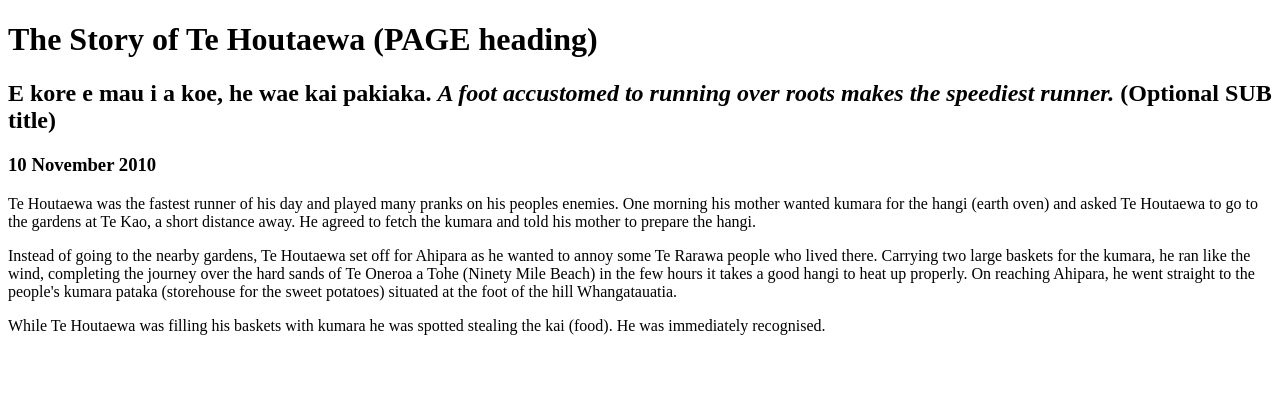
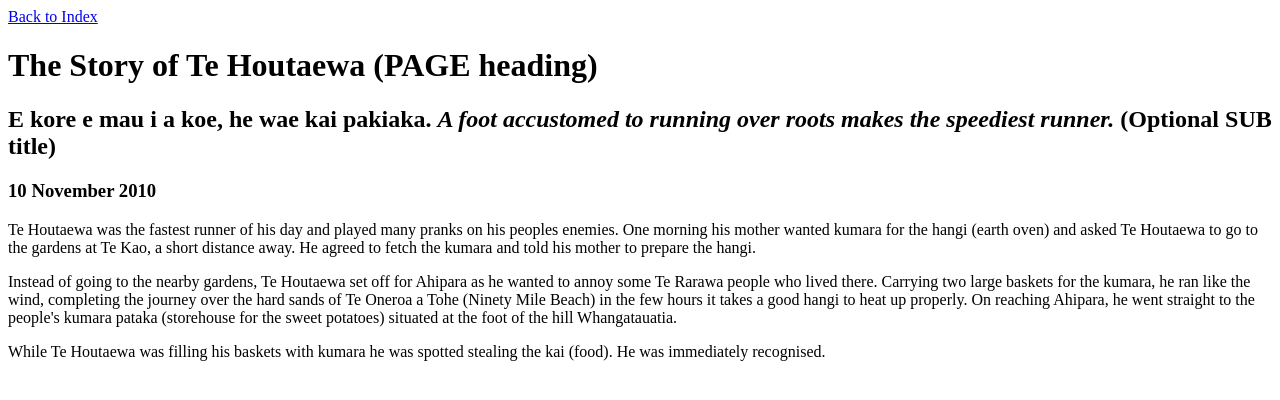
Before and after one commit to alexei-garrow/alexei-garrow.github.io, a plain HTML site: page blog/te-houtaewa-template.html in a window 1280 px wide. Drawn offline with Linux system fonts and the light colour scheme.

Commit message:
Add href to index

```diff
--- a/blog/te-houtaewa-template.html
+++ b/blog/te-houtaewa-template.html
@@ -7,6 +7,7 @@
   </head>
 
   <body>
+    <nav><a href="../index.html">Back to Index</a></nav>
     <h1>The Story of Te Houtaewa (PAGE heading)</h1>
     <h2>
       E kore e mau i a koe, he wae kai pakiaka.
```
